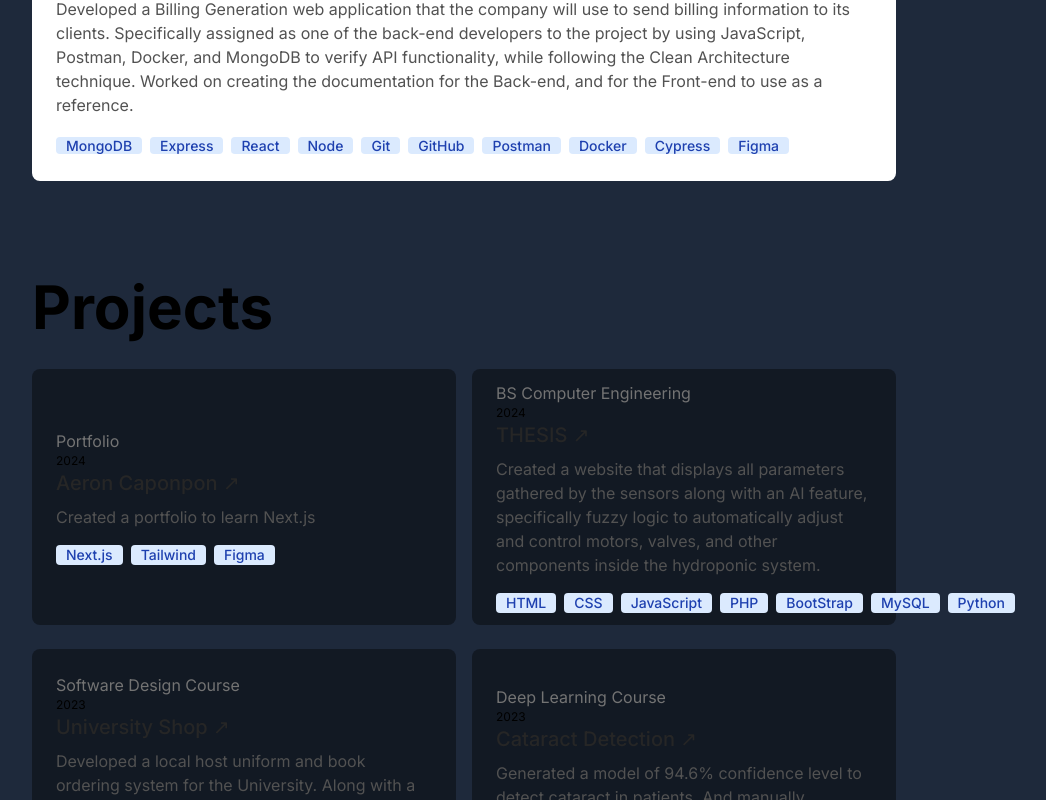
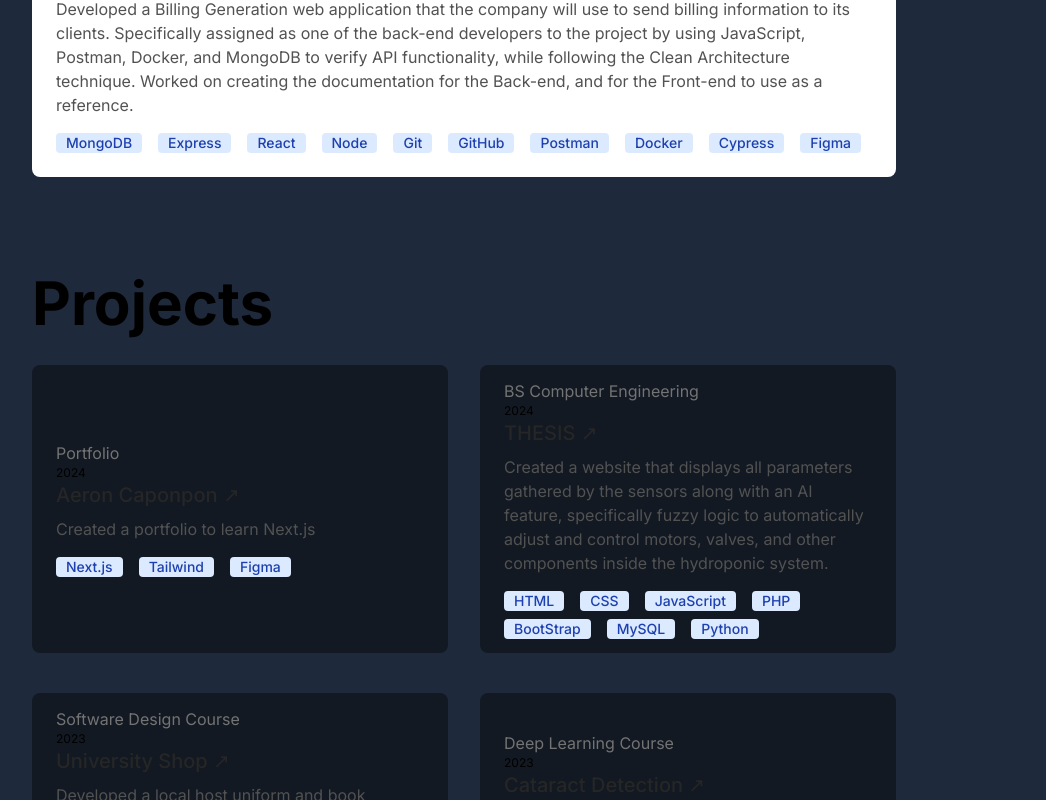
Before and after one commit to aeron-cap/aeron.github.io, a Next.js app: page / in a window 1280 px wide. Shown: the part 560-1360 px from the top of the page, without its empty margins (225-1271 px from the left). Built offline with nearby package versions, Linux system fonts and the light colour scheme.

Commit message:
fixed the overflow of tags in project tabs

```diff
--- a/app/components/ExperienceCards.tsx
+++ b/app/components/ExperienceCards.tsx
@@ -44,7 +44,7 @@ const ExperienceCards = () => {
           <p className="mb-4 text-base text-neutral-600 dark:text-neutral-200">
             {x.description}
           </p>
-          <div>
+          <div className="flex flex-wrap gap-2">
             {x.tags.map((tag) => (
               <span
                 key={tag} // Use tag as the key, assuming tags are unique
--- a/app/components/ProjectCards.tsx
+++ b/app/components/ProjectCards.tsx
@@ -62,7 +62,7 @@ const ProjectCards = () => {
   return projectData.map((x) => {
     return (
       <div className="pb-2" key={x.id}>
-        <div className="flex flex-col justify-center rounded-lg h-64 w-full transition ease-in-out delay-150 bg-black/40 hover:-translate-y-1 hover:scale-105 hover:shadow-2xl duration-200">
+        <div className="flex flex-col justify-center rounded-lg h-72 w-full transition ease-in-out delay-150 bg-black/40 hover:-translate-y-1 hover:scale-105 hover:shadow-2xl duration-200">
           <div className="flex flex-col p-6 justify-center h-full">
             <a className="text-m text-neutral-500 dark:text-neutral-300">
               {x.type}
@@ -78,7 +78,7 @@ const ProjectCards = () => {
             <article className="mb-4 text-neutral-600 dark:text-neutral-200">
               {x.description}
             </article>
-            <div className="flex">
+            <div className="flex flex-wrap gap-2">
               {x.tags.map((tag, index) => (
                 <span
                   key={index}
--- a/app/page.tsx
+++ b/app/page.tsx
@@ -8,10 +8,6 @@ import Footer from "./footer/page";
 export default function Home() {
   return (
     <div className="select-none flex bg-slate-900">
-      {/* <aside className="basis-64">
-        <Navbar />
-      </aside> */}
-
       <div className="flex flex-col">
         <Spotlight>
           <SpotlightCard>
--- a/app/projects/page.tsx
+++ b/app/projects/page.tsx
@@ -8,7 +8,7 @@ const Projects = () => {
       <div className="pt-16 pl-24">
         <p className="text-6xl text-left font-bold">Projects</p>
       </div>
-      <div className="grid grid-cols-2 gap-4 pt-8 pl-24">
+      <div className="grid grid-cols-2 gap-8 pt-8 pl-24">
         <ProjectCards />
       </div>
     </main>
--- a/package.json
+++ b/package.json
@@ -11,6 +11,7 @@
   "dependencies": {
     "@headlessui/react": "^2.1.2",
     "@material-tailwind/react": "^2.1.9",
+    "framer-motion": "^11.3.29",
     "next": "14.2.5",
     "primereact": "^10.8.2",
     "react": "^18",
```
Also changed, not shown: 1 other file (tests, documents, lock files or other folders).
